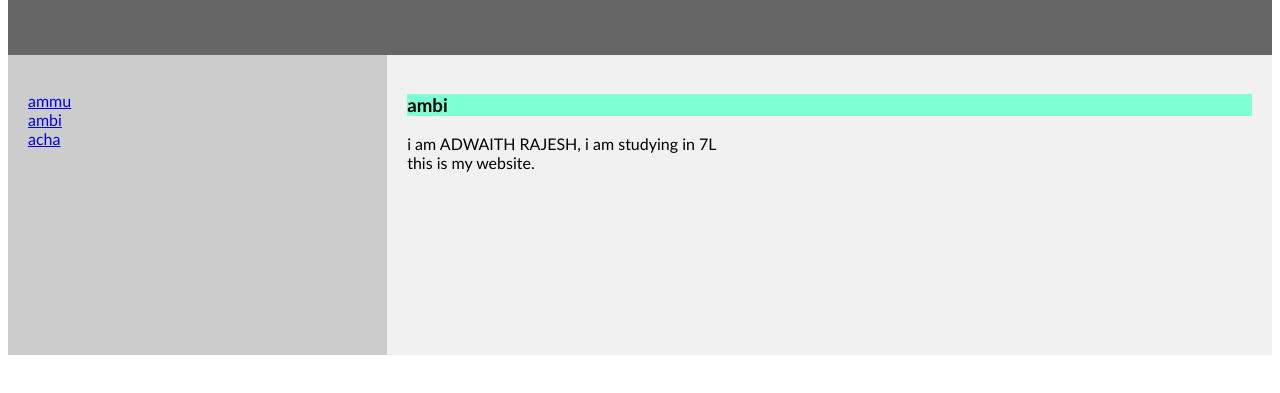
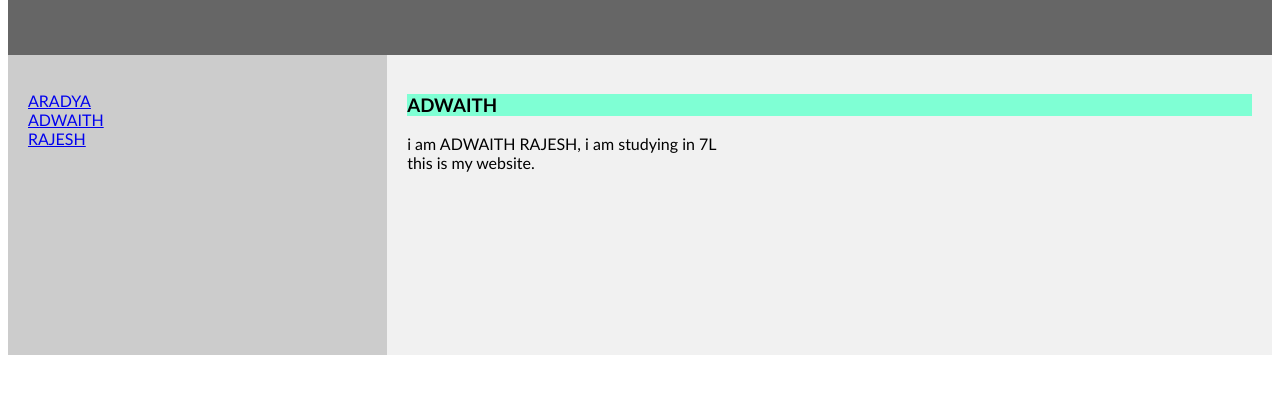
Before and after one commit to adwaith2012/adwaitme, a plain HTML site: page hello.html in a window 1280 px wide. Shown: the part 191-584 px from the top of the page. Drawn offline with Linux system fonts and the light colour scheme.

Commit message:
Add files via upload

```diff
--- a/hello.html
+++ b/hello.html
@@ -74,13 +74,13 @@
       <section>
         <nav>
           <ul>
-            <li><a href="#">ammu</a></li>
-            <li><a href="#">ambi</a></li>
-            <li><a href="#">acha</a></li>
+            <li><a href="#">ARADYA</a></li>
+            <li><a href="#">ADWAITH</a></li>
+            <li><a href="#">RAJESH</a></li>
           </ul>
         </nav>
         <article>
-          <h1>ambi</h1>
+          <h1>ADWAITH</h1>
           <p>i am ADWAITH RAJESH, i am studying in 7L<br>
           this is my website.</p>
         </article>
```
